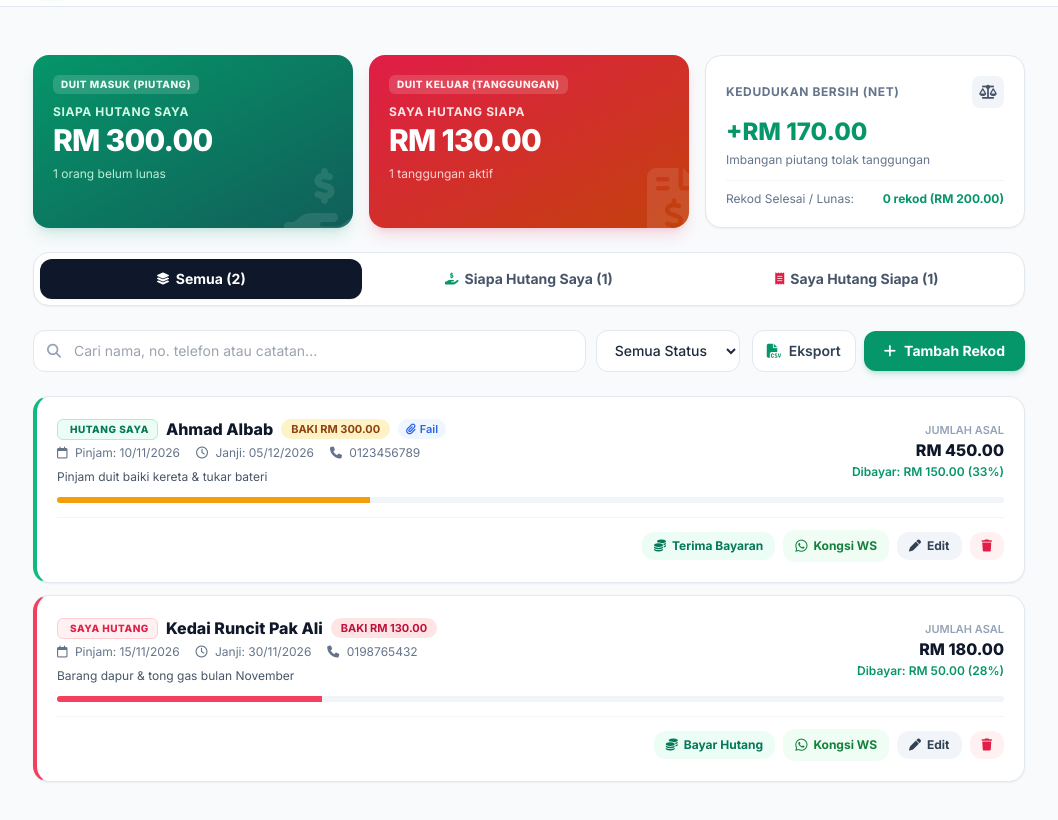
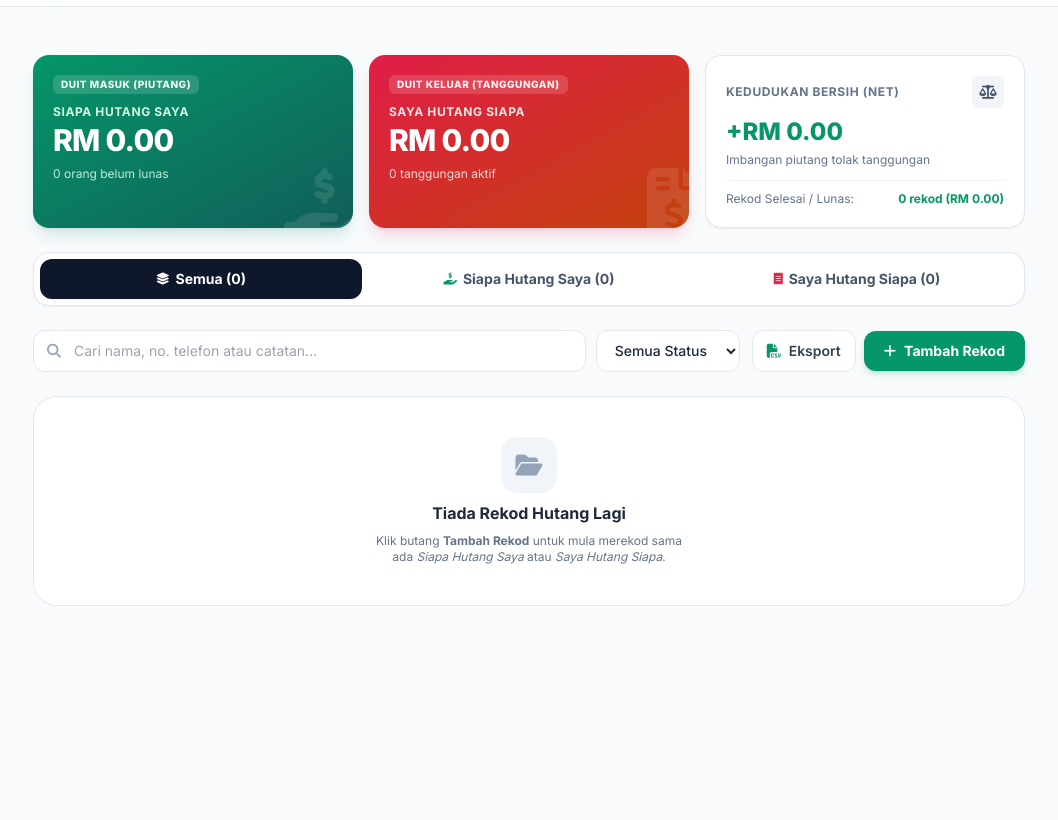
Before and after one commit to nordinlot/BUKU-HUTANG, a plain HTML site: page index.html in a window 1280 px wide. Shown: the part 58-878 px from the top of the page, without its empty margins (111-1169 px from the left). After the commit the page ends 800 px from the top, so only its background shows below. Drawn offline with nearby package versions, Linux system fonts and the light colour scheme; no server answers.

Commit message:
Add files via upload

```diff
--- a/index.html
+++ b/index.html
@@ -520,70 +520,6 @@
         const FREE_TRIAL_LIMIT = 3;
         let trialsUsed = parseInt(localStorage.getItem('bh_trials_used') || '0', 10);
 
-        // Generate a sample receipt image DataURL for initial sample data
-        function createSampleReceiptDataUrl() {
-            const c = document.createElement('canvas');
-            c.width = 400;
-            c.height = 240;
-            const ctx = c.getContext('2d');
-            ctx.fillStyle = '#f8fafc';
-            ctx.fillRect(0, 0, 400, 240);
-            ctx.strokeStyle = '#10b981';
-            ctx.lineWidth = 4;
-            ctx.strokeRect(12, 12, 376, 216);
-            ctx.fillStyle = '#059669';
-            ctx.font = 'bold 20px Inter, sans-serif';
-            ctx.fillText('RESIT PEMINDAHAN DUITNOW', 40, 58);
-            ctx.fillStyle = '#334155';
-            ctx.font = '14px Inter, sans-serif';
-            ctx.fillText('Penerima: Ahmad Albab bin Kassim', 40, 100);
-            ctx.fillText('Jumlah: RM 450.00', 40, 130);
-            ctx.fillText('Rujukan: Pinjaman Baiki Kereta', 40, 160);
-            ctx.fillStyle = '#64748b';
-            ctx.font = '12px Inter, sans-serif';
-            ctx.fillText('Status: BERJAYA • ID: DN20261110MY', 40, 198);
-            return c.toDataURL('image/png');
-        }
-
-        // Pre-populated sample records demonstrating both categories
-        function getDefaultSampleRecords() {
-            return [
-                {
-                    id: 'sample_1',
-                    direction: 'OWED_TO_ME', // Siapa Hutang Saya
-                    name: 'Ahmad Albab',
-                    phone: '0123456789',
-                    amount: 450.00,
-                    paid: 150.00,
-                    date: '2026-11-10',
-                    dueDate: '2026-12-05',
-                    note: 'Pinjam duit baiki kereta & tukar bateri',
-                    attachment: {
-                        name: 'Resit_DuitNow_Ahmad.png',
-                        type: 'image/png',
-                        size: '24.5 KB',
-                        dataUrl: createSampleReceiptDataUrl()
-                    },
-                    createdAt: Date.now() - 86400000 * 5,
-                    updatedAt: Date.now() - 86400000 * 2
-                },
-                {
-                    id: 'sample_2',
-                    direction: 'I_OWE', // Saya Hutang Siapa
-                    name: 'Kedai Runcit Pak Ali',
-                    phone: '0198765432',
-                    amount: 180.00,
-                    paid: 50.00,
-                    date: '2026-11-15',
-                    dueDate: '2026-11-30',
-                    note: 'Barang dapur & tong gas bulan November',
-                    attachment: null,
-                    createdAt: Date.now() - 86400000 * 3,
-                    updatedAt: Date.now() - 86400000 * 1
-                }
-            ];
-        }
-
         // Generate Dynamic High-Res App Icon via Canvas for iOS/Android Home Screen
         function generateAppIcon() {
             const canvas = document.createElement('canvas');
@@ -826,15 +762,24 @@
         }
 
         function loadLocalRecords() {
-            const initialized = localStorage.getItem('bh_initialized_v2');
+            // Clean up any legacy sample records if present so app starts completely empty
+            if (!localStorage.getItem('bh_clean_start_v3')) {
+                localStorage.removeItem('bh_initialized_v2');
+                const existingRaw = localStorage.getItem('bh_records_guest');
+                if (existingRaw) {
+                    try {
+                        const parsed = JSON.parse(existingRaw);
+                        const filteredUserOnly = parsed.filter(r => r.id !== 'sample_1' && r.id !== 'sample_2');
+                        localStorage.setItem('bh_records_guest', JSON.stringify(filteredUserOnly));
+                    } catch (e) {
+                        localStorage.removeItem('bh_records_guest');
+                    }
+                }
+                localStorage.setItem('bh_clean_start_v3', 'true');
+            }
+
             const raw = localStorage.getItem('bh_records_guest');
-            if (!initialized && !raw) {
-                records = getDefaultSampleRecords();
-                localStorage.setItem('bh_initialized_v2', 'true');
-                saveLocalRecords();
-            } else {
-                records = raw ? JSON.parse(raw).map(r => ({ direction: 'OWED_TO_ME', ...r })) : [];
-            }
+            records = raw ? JSON.parse(raw).map(r => ({ direction: 'OWED_TO_ME', ...r })) : [];
             renderRecords();
             updateLicenseUI();
         }
@@ -1292,8 +1237,8 @@
                         <div class="w-14 h-14 rounded-2xl bg-slate-100 dark:bg-slate-800 text-slate-400 mx-auto flex items-center justify-center text-2xl">
                             <i class="fa-solid fa-folder-open"></i>
                         </div>
-                        <h3 class="font-bold text-slate-800 dark:text-slate-200">Tiada Rekod Hutang Dalam Kategori Ini</h3>
-                        <p class="text-xs text-slate-500 max-w-xs mx-auto">Klik butang <strong>Tambah Rekod</strong> untuk merekod sama ada orang berhutang dengan anda atau anda berhutang dengan orang.</p>
+                        <h3 class="font-bold text-slate-800 dark:text-slate-200">Tiada Rekod Hutang Lagi</h3>
+                        <p class="text-xs text-slate-500 max-w-xs mx-auto">Klik butang <strong>Tambah Rekod</strong> untuk mula merekod sama ada <em>Siapa Hutang Saya</em> atau <em>Saya Hutang Siapa</em>.</p>
                     </div>`;
                 return;
             }
```
